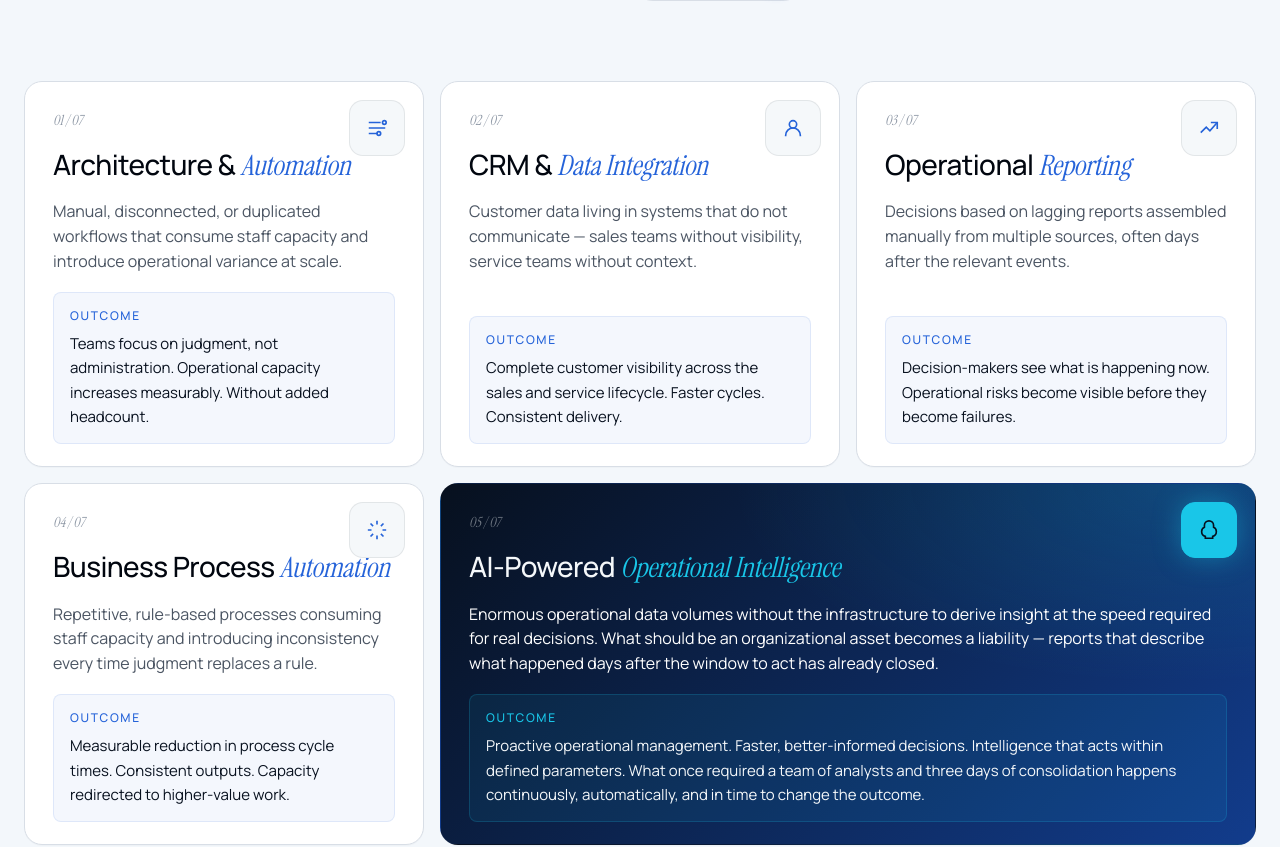
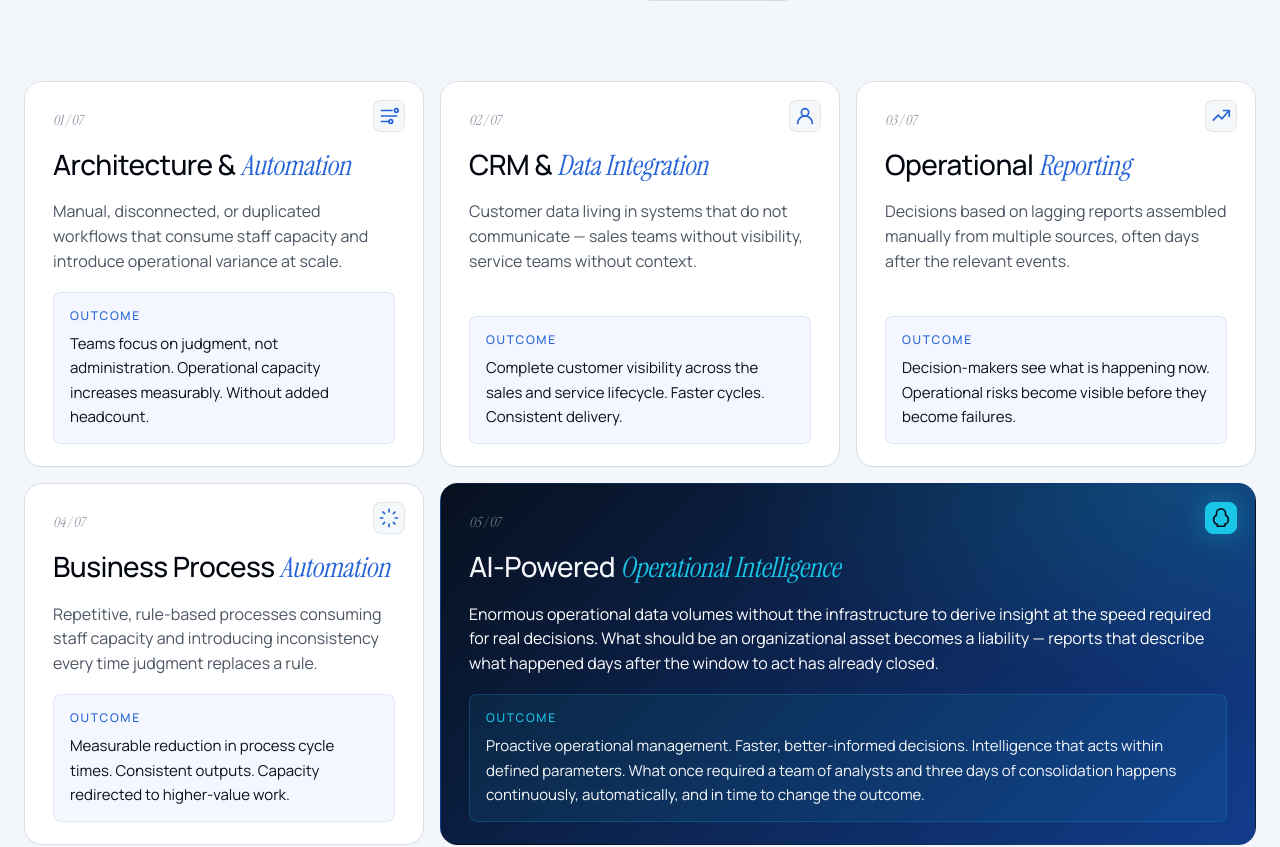
Before and after one commit to jawad14/keyob, a Next.js app: page / in a window 1280 px wide. Shown: the part 5082-5929 px from the top of the page. Built offline with nearby package versions, Linux system fonts and the light colour scheme.

Commit message:
size change of icon in grid

```diff
--- a/app/globals.css
+++ b/app/globals.css
@@ -946,9 +946,9 @@ section.caps { padding: 120px 0 80px; border-top: 1px solid var(--line); positio
   position: absolute;
   right: 18px;
   top: 18px;
-  width: 56px;
-  height: 56px;
-  border-radius: 14px;
+  width: 32px;
+  height: 32px;
+  border-radius: 8px;
   border: 1px solid var(--line);
   display: grid;
   place-items: center;
```
